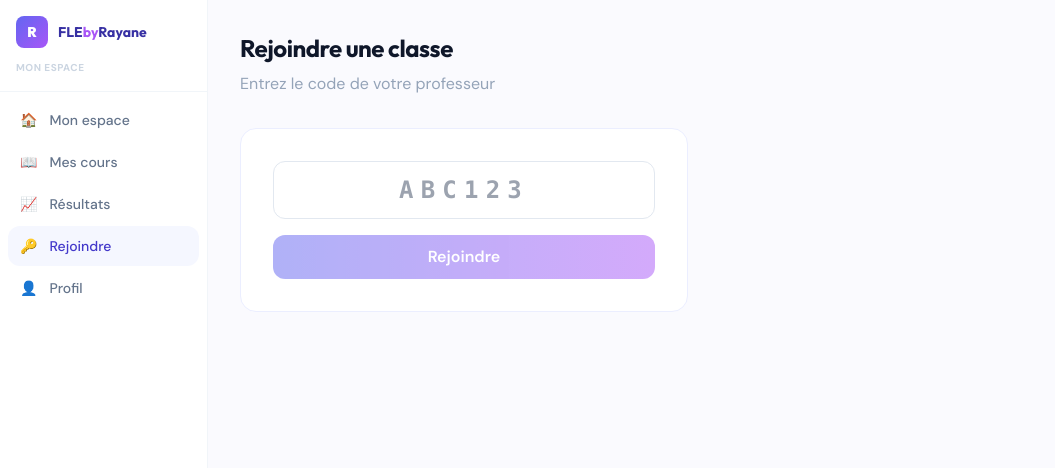
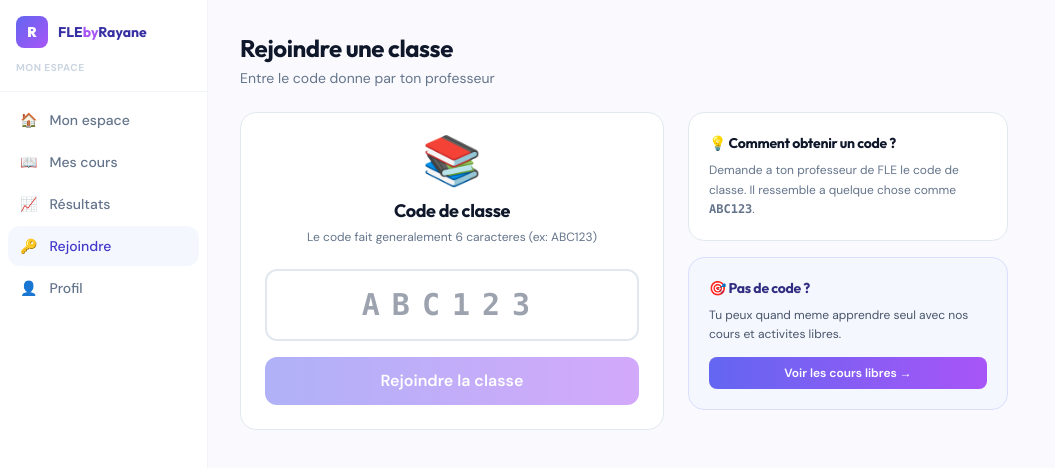
Before and after one commit to RayaneFle/flebyrayane, a Next.js app: page /dashboard/rejoindre in a window 1280 px wide. Shown: the top 468 px of the page, without its empty margins (0-1055 px from the left). Built offline with nearby package versions, Linux system fonts and the light colour scheme.

Commit message:
UX: redesign student results and join-class pages - modern cards, stats, helpful sidebar

```diff
--- a/src/app/dashboard/rejoindre/page.tsx
+++ b/src/app/dashboard/rejoindre/page.tsx
@@ -1,27 +1,88 @@
 "use client";
 import { useState, type FormEvent } from "react";
 import { useRouter } from "next/navigation";
+import Link from "next/link";
+
 export default function JoinClassPage() {
   const router = useRouter();
-  const [code, setCode] = useState(""); const [loading, setLoading] = useState(false);
-  const [error, setError] = useState<string|null>(null); const [success, setSuccess] = useState<string|null>(null);
+  const [code, setCode] = useState("");
+  const [loading, setLoading] = useState(false);
+  const [error, setError] = useState<string | null>(null);
+  const [success, setSuccess] = useState<string | null>(null);
+
   async function onSubmit(e: FormEvent) {
-    e.preventDefault(); setLoading(true); setError(null); setSuccess(null);
-    const res = await fetch("/api/classrooms", { method:"POST", headers:{"Content-Type":"application/json"}, body: JSON.stringify({code:code.trim().toUpperCase()}) });
+    e.preventDefault();
+    setLoading(true); setError(null); setSuccess(null);
+    const res = await fetch("/api/classrooms", {
+      method: "POST",
+      headers: { "Content-Type": "application/json" },
+      body: JSON.stringify({ code: code.trim().toUpperCase() }),
+    });
     const data = await res.json();
-    if (!res.ok) { setError(data.message); setLoading(false); return; }
-    setSuccess(`Vous avez rejoint « ${data.classroom.name} » !`);
-    setLoading(false); setTimeout(() => window.location.href = "/dashboard", 2000);
+    if (!res.ok) {
+      setError(data.message);
+      setLoading(false);
+      return;
+    }
+    setSuccess("Bienvenue dans \u00ab " + data.classroom.name + " \u00bb !");
+    setLoading(false);
+    setTimeout(() => (window.location.href = "/dashboard"), 2000);
   }
+
   return (
-    <div><h1 className="font-heading text-2xl font-bold text-slate-900 mb-2">Rejoindre une classe</h1><p className="text-slate-400 mb-8">Entrez le code de votre professeur</p>
-      <div className="bg-white rounded-2xl border border-brand-100 p-8 max-w-md">
-        {error && <div className="bg-red-50 border border-red-200 text-red-600 text-sm px-4 py-3 rounded-xl mb-4">{error}</div>}
-        {success && <div className="bg-green-50 border border-green-200 text-green-700 text-sm px-4 py-3 rounded-xl mb-4">{success}</div>}
-        <form onSubmit={onSubmit} className="space-y-4">
-          <input type="text" required value={code} onChange={e => setCode(e.target.value.toUpperCase())} maxLength={6} className="w-full border border-slate-200 rounded-xl px-4 py-3 text-center text-2xl font-mono font-bold tracking-[0.3em] focus:ring-2 focus:ring-brand-400 outline-none uppercase" placeholder="ABC123" />
-          <button type="submit" disabled={loading||code.length<4} className="w-full bg-gradient-to-r from-brand-500 to-accent-500 text-white py-2.5 rounded-xl font-semibold hover:shadow-glow disabled:opacity-50 transition-all">{loading?"Vérification…":"Rejoindre"}</button>
-        </form>
+    <div className="max-w-3xl">
+      <div className="mb-6">
+        <h1 className="font-heading text-2xl font-bold text-slate-900">Rejoindre une classe</h1>
+        <p className="text-sm text-slate-500 mt-1">Entre le code donne par ton professeur</p>
+      </div>
+
+      <div className="grid lg:grid-cols-[1fr_320px] gap-6">
+        {/* Form card */}
+        <div className="bg-white rounded-2xl border border-slate-200 p-6">
+          <div className="text-center mb-6">
+            <span className="text-5xl">&#128218;</span>
+            <h2 className="font-heading font-bold text-slate-900 text-lg mt-3">Code de classe</h2>
+            <p className="text-xs text-slate-500 mt-1">Le code fait generalement 6 caracteres (ex: ABC123)</p>
+          </div>
+
+          {error && <div className="bg-red-50 border border-red-200 text-red-600 text-sm px-4 py-3 rounded-xl mb-4">{error}</div>}
+          {success && <div className="bg-green-50 border border-green-200 text-green-700 text-sm px-4 py-3 rounded-xl mb-4 font-semibold">&#10003; {success}</div>}
+
+          <form onSubmit={onSubmit} className="space-y-4">
+            <input
+              type="text"
+              required
+              value={code}
+              onChange={e => setCode(e.target.value.toUpperCase())}
+              maxLength={6}
+              className="w-full border-2 border-slate-200 rounded-xl px-4 py-4 text-center text-3xl font-mono font-bold tracking-[0.4em] focus:ring-2 focus:ring-brand-400 focus:border-brand-400 outline-none uppercase transition-all"
+              placeholder="ABC123"
+              disabled={loading || !!success}
+            />
+            <button
+              type="submit"
+              disabled={loading || code.length < 4 || !!success}
+              className="w-full bg-gradient-to-r from-brand-500 to-accent-500 text-white py-3 rounded-xl font-semibold hover:shadow-glow disabled:opacity-50 transition-all"
+            >
+              {loading ? "Verification..." : success ? "Redirection..." : "Rejoindre la classe"}
+            </button>
+          </form>
+        </div>
+
+        {/* Help sidebar */}
+        <div className="space-y-4">
+          <div className="bg-white rounded-2xl border border-slate-200 p-5">
+            <h3 className="font-heading font-bold text-slate-900 text-sm mb-2">&#128161; Comment obtenir un code ?</h3>
+            <p className="text-xs text-slate-500 leading-relaxed">Demande a ton professeur de FLE le code de classe. Il ressemble a quelque chose comme <b className="font-mono">ABC123</b>.</p>
+          </div>
+          <div className="bg-brand-50 rounded-2xl border border-brand-200 p-5">
+            <h3 className="font-heading font-bold text-brand-900 text-sm mb-2">&#127919; Pas de code ?</h3>
+            <p className="text-xs text-slate-600 leading-relaxed mb-3">Tu peux quand meme apprendre seul avec nos cours et activites libres.</p>
+            <Link href="/cours" className="block text-center text-xs font-semibold text-white bg-gradient-to-r from-brand-500 to-accent-500 py-2 rounded-lg hover:shadow-md transition-all">
+              Voir les cours libres &rarr;
+            </Link>
+          </div>
+        </div>
       </div>
     </div>
   );
--- a/src/app/dashboard/resultats/page.tsx
+++ b/src/app/dashboard/resultats/page.tsx
@@ -1,50 +1,98 @@
 import { getServerSession } from "next-auth";
 import { authOptions } from "@/lib/auth";
 import { prisma } from "@/lib/prisma";
-import { activityTypeLabels, levelColors, scoreToStars } from "@/lib/utils";
+import { activityTypeLabels, levelColors } from "@/lib/utils";
+import Link from "next/link";
 
 export default async function ResultatsPage() {
   const session = await getServerSession(authOptions);
   const results = await prisma.activityResult.findMany({
     where: { userId: session!.user.id },
-    include: { activity: { select: { title: true, type: true, level: true } } },
+    include: { activity: { select: { id: true, title: true, type: true, level: true } } },
     orderBy: { updatedAt: "desc" },
   });
 
   const avg = results.length > 0 ? results.reduce((a, r) => a + (r.score || 0), 0) / results.length : 0;
   const best = results.length > 0 ? Math.max(...results.map(r => r.score || 0)) : 0;
+  const completedCount = results.filter(r => r.completed).length;
 
   return (
     <div>
-      <h1 className="font-heading text-2xl font-bold text-slate-900 mb-8">Mes résultats</h1>
-
-      <div className="grid grid-cols-3 gap-4 mb-8">
-        <div className="bg-white rounded-2xl border border-brand-100 p-5 text-center"><p className="text-2xl font-bold text-slate-800">{results.length}</p><p className="text-xs text-slate-400">Activités jouées</p></div>
-        <div className="bg-white rounded-2xl border border-brand-100 p-5 text-center"><p className="text-2xl font-bold text-brand-600">{Math.round(avg)}%</p><p className="text-xs text-slate-400">Score moyen</p></div>
-        <div className="bg-white rounded-2xl border border-brand-100 p-5 text-center"><p className="text-2xl font-bold text-green-600">{Math.round(best)}%</p><p className="text-xs text-slate-400">Meilleur score</p></div>
+      <div className="mb-6">
+        <h1 className="font-heading text-2xl font-bold text-slate-900">Mes resultats</h1>
+        <p className="text-sm text-slate-500 mt-1">L\'historique de toutes tes activites</p>
       </div>
 
+      {/* Stats cards */}
+      <div className="grid grid-cols-2 md:grid-cols-4 gap-3 mb-8">
+        <StatCard icon="&#127919;" label="Activites" value={results.length} color="brand" />
+        <StatCard icon="&#9989;" label="Terminees" value={completedCount} color="green" />
+        <StatCard icon="&#128200;" label="Score moyen" value={Math.round(avg) + "%"} color={avg >= 80 ? "green" : avg >= 50 ? "amber" : "slate"} />
+        <StatCard icon="&#127942;" label="Meilleur" value={Math.round(best) + "%"} color={best >= 80 ? "green" : best >= 50 ? "amber" : "slate"} />
+      </div>
+
+      {/* Results list */}
       {results.length === 0 ? (
-        <div className="bg-white rounded-2xl border border-brand-100 p-12 text-center"><span className="text-5xl">📈</span><p className="text-slate-400 mt-4">Aucun résultat.</p></div>
+        <div className="bg-white rounded-2xl border border-slate-200 p-10 text-center">
+          <span className="text-5xl">&#128200;</span>
+          <p className="text-slate-500 mt-4">Pas encore de resultat.</p>
+          <p className="text-xs text-slate-400 mt-1">Joue a une activite pour voir tes scores ici.</p>
+          <Link href="/activites" className="inline-block mt-4 text-sm font-semibold text-brand-600 bg-brand-50 px-4 py-2 rounded-lg hover:bg-brand-100 transition-colors">
+            Decouvrir les activites &rarr;
+          </Link>
+        </div>
       ) : (
-        <div className="bg-white rounded-2xl border border-brand-100 overflow-x-auto">
-          <table className="w-full"><thead><tr className="border-b border-slate-100 bg-brand-50/50 text-xs font-semibold text-slate-400 uppercase"><th className="text-left px-5 py-3">Activité</th><th className="text-center px-5 py-3">Type</th><th className="text-center px-5 py-3">Niveau</th><th className="text-center px-5 py-3">Score</th><th className="text-center px-5 py-3">Étoiles</th><th className="text-center px-5 py-3">Tentatives</th></tr></thead>
-          <tbody className="divide-y divide-slate-50">{results.map(r => {
-            const t = activityTypeLabels[r.activity.type] || { emoji: "📝", label: r.activity.type };
-            const stars = scoreToStars(r.score || 0);
+        <div className="space-y-2">
+          {results.map(r => {
+            const t = activityTypeLabels[r.activity.type] || { emoji: "?", label: r.activity.type };
+            const score = Math.round(r.score || 0);
+            const date = new Date(r.updatedAt).toLocaleDateString("fr-FR", { day: "numeric", month: "short", year: "numeric" });
             return (
-              <tr key={r.id} className="hover:bg-brand-50/30">
-                <td className="px-5 py-4 font-medium text-slate-800">{r.activity.title}</td>
-                <td className="px-5 py-4 text-center text-sm">{t.emoji} {t.label}</td>
-                <td className="px-5 py-4 text-center">{r.activity.level ? <span className={`px-2 py-0.5 rounded text-xs font-bold ${levelColors[r.activity.level]}`}>{r.activity.level}</span> : "—"}</td>
-                <td className="px-5 py-4 text-center"><span className={`font-bold ${(r.score||0) >= 60 ? "text-green-600" : (r.score||0) >= 30 ? "text-amber-500" : "text-red-500"}`}>{Math.round(r.score||0)}%</span></td>
-                <td className="px-5 py-4 text-center">{[1,2,3].map(i => <span key={i} className={`text-lg ${i <= stars ? "star-earned" : "star-empty"}`}>★</span>)}</td>
-                <td className="px-5 py-4 text-center text-sm text-slate-500">{r.attempts}</td>
-              </tr>
+              <Link key={r.id} href={"/activites/" + r.activity.id} className="bg-white rounded-2xl border border-slate-200 hover:border-brand-300 hover:shadow-sm transition-all p-4 flex items-center gap-4 group">
+                <span className="text-2xl shrink-0">{t.emoji}</span>
+                <div className="flex-1 min-w-0">
+                  <div className="flex flex-wrap items-center gap-2 mb-1">
+                    <span className="text-[10px] font-bold uppercase tracking-wider text-slate-500">{t.label}</span>
+                    {r.activity.level && (
+                      <span className={"text-[10px] font-bold px-2 py-0.5 rounded-full " + (levelColors[r.activity.level] || "bg-slate-100 text-slate-600")}>{r.activity.level}</span>
+                    )}
+                    {r.completed ? (
+                      <span className="text-[10px] font-bold px-2 py-0.5 rounded-full bg-green-100 text-green-700">Termine</span>
+                    ) : (
+                      <span className="text-[10px] font-bold px-2 py-0.5 rounded-full bg-amber-100 text-amber-700">En cours</span>
+                    )}
+                  </div>
+                  <p className="font-heading font-bold text-slate-900 text-sm truncate group-hover:text-brand-700 transition-colors">{r.activity.title}</p>
+                  <p className="text-[11px] text-slate-400 mt-0.5">{date} . {r.attempts} tentative{r.attempts > 1 ? "s" : ""}</p>
+                </div>
+                <div className="text-right shrink-0">
+                  <p className={"font-heading font-bold text-2xl " + (score >= 80 ? "text-green-600" : score >= 50 ? "text-amber-600" : "text-red-600")}>{score}%</p>
+                  <p className="text-[10px] uppercase tracking-wider text-slate-400 font-semibold">Score</p>
+                </div>
+              </Link>
             );
-          })}</tbody></table>
+          })}
         </div>
       )}
     </div>
   );
 }
+
+function StatCard({ icon, label, value, color }: { icon: string; label: string; value: string | number; color: string }) {
+  const colors: Record<string, string> = {
+    brand: "from-brand-50 to-brand-100/50 border-brand-200",
+    accent: "from-accent-50 to-accent-100/50 border-accent-200",
+    green: "from-green-50 to-green-100/50 border-green-200",
+    amber: "from-amber-50 to-amber-100/50 border-amber-200",
+    slate: "from-slate-50 to-slate-100/50 border-slate-200",
+  };
+  return (
+    <div className={"bg-gradient-to-br " + (colors[color] || colors.slate) + " rounded-xl p-3 border"}>
+      <div className="flex items-center gap-2 mb-1">
+        <span className="text-base" dangerouslySetInnerHTML={{ __html: icon }}></span>
+        <span className="text-[11px] font-semibold text-slate-600 uppercase tracking-wider">{label}</span>
+      </div>
+      <p className="font-heading text-xl font-bold text-slate-900">{value}</p>
+    </div>
+  );
+}
```
